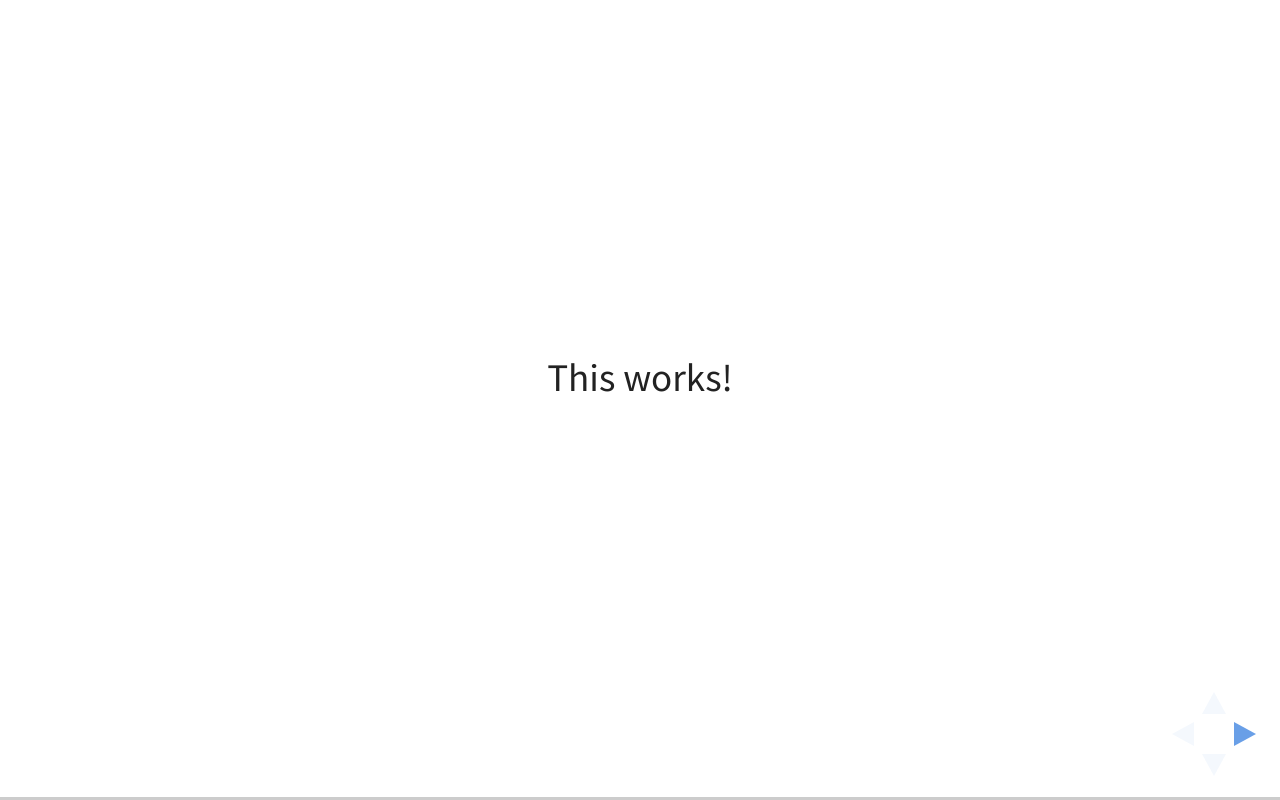
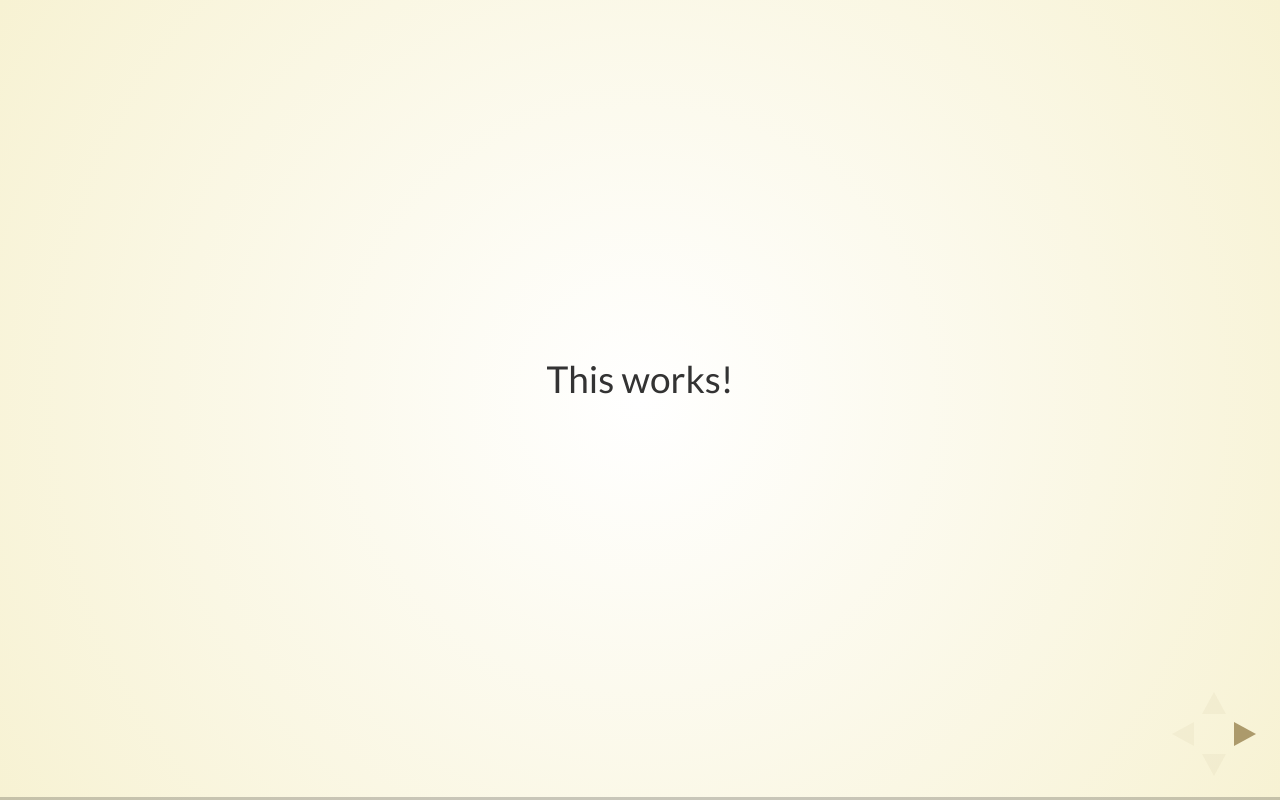
Before and after one commit to s-peru/s-peru.github.io, a plain HTML site: page firstpage.html in a window 1280 px wide. Drawn offline with Linux system fonts and the light colour scheme.

Commit message:
Update firstpage.html

```diff
--- a/firstpage.html
+++ b/firstpage.html
@@ -1,7 +1,7 @@
 <html>
     <head>
         <link rel="stylesheet" href="css/reveal.css">
-        <link rel="stylesheet" href="css/theme/white.css">
+        <link rel="stylesheet" href="css/theme/beige.css">
     </head>
     <body>
         <div class="reveal">
```
